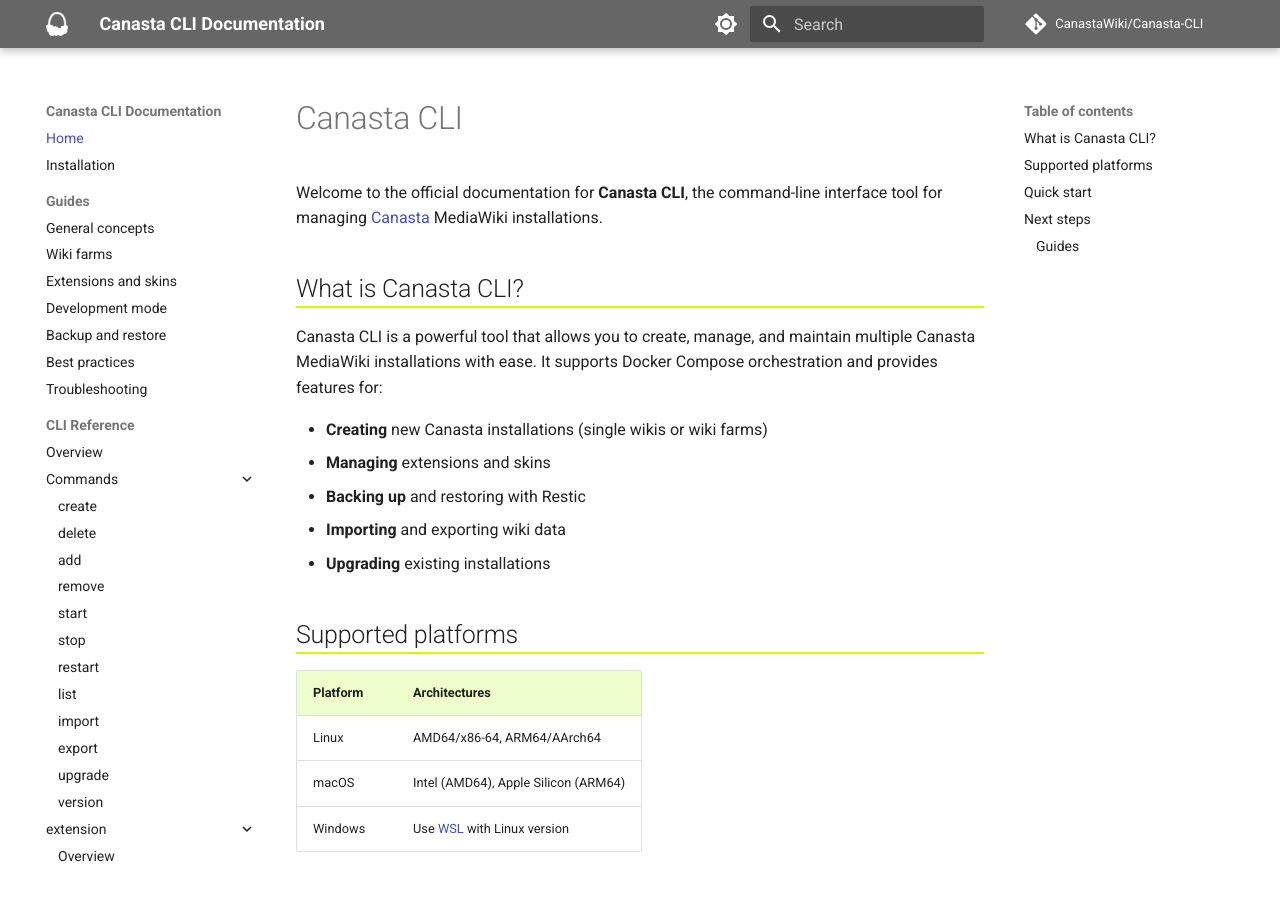
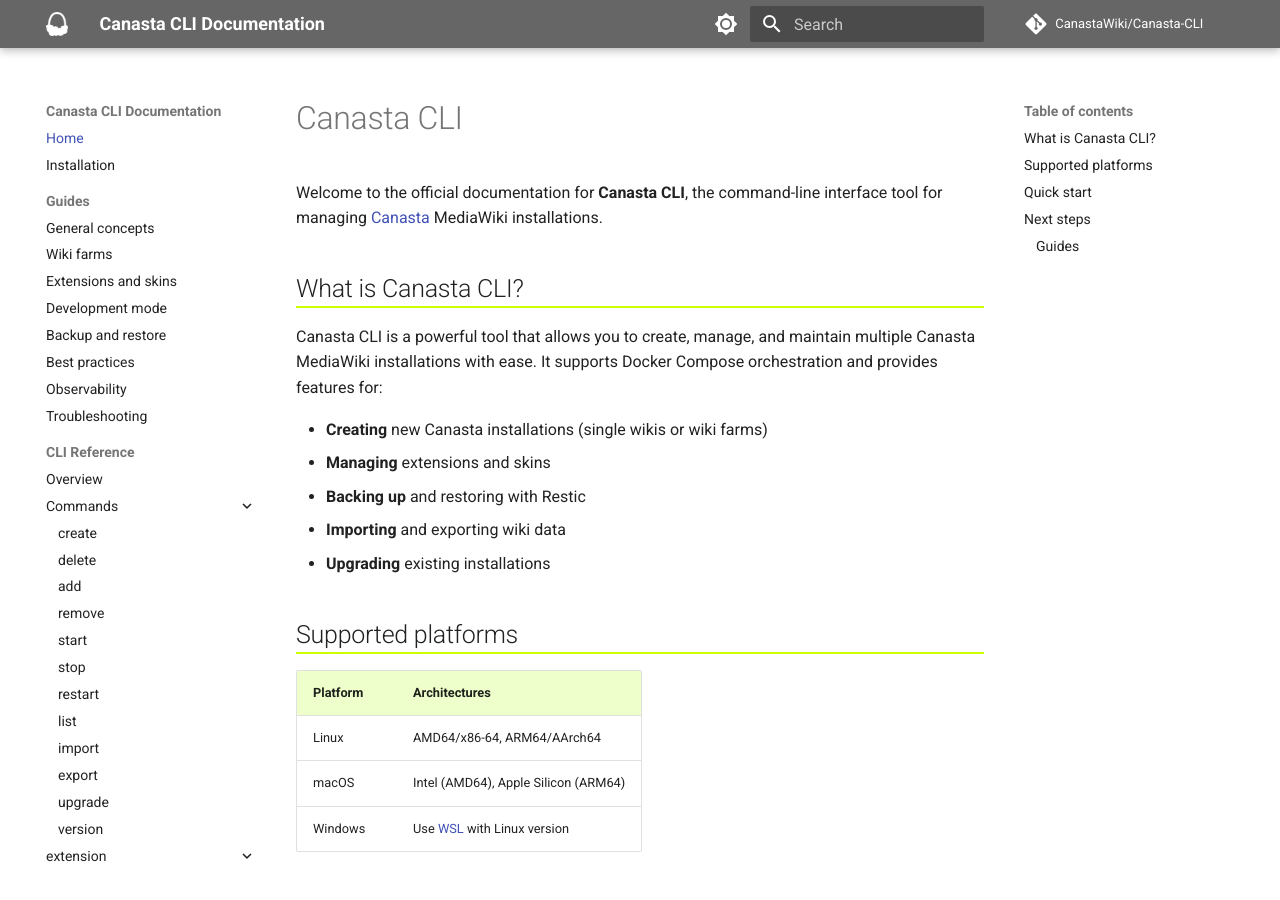
Before and after one commit to CanastaWiki/Canasta-CLI, an MkDocs documentation site: the page built from docs/index.md, in a window 1280 px wide and 900 px high. Built offline with MkDocs 1.6.1 and Material for MkDocs 9.7.7, drawn with Linux system fonts in a browser that asks for light colours; comment, search, counter and statistics services are not loaded.

Commit message:
Add Observability guide to navigation

```diff
--- a/mkdocs.yml
+++ b/mkdocs.yml
@@ -57,6 +57,7 @@
     - Development mode: guide/devmode.md
     - Backup and restore: guide/backup.md
     - Best practices: guide/best-practices.md
+    - Observability: guide/observability.md
     - Troubleshooting: guide/troubleshooting.md
   - CLI Reference:
     - Overview: cli/canasta.md
```
